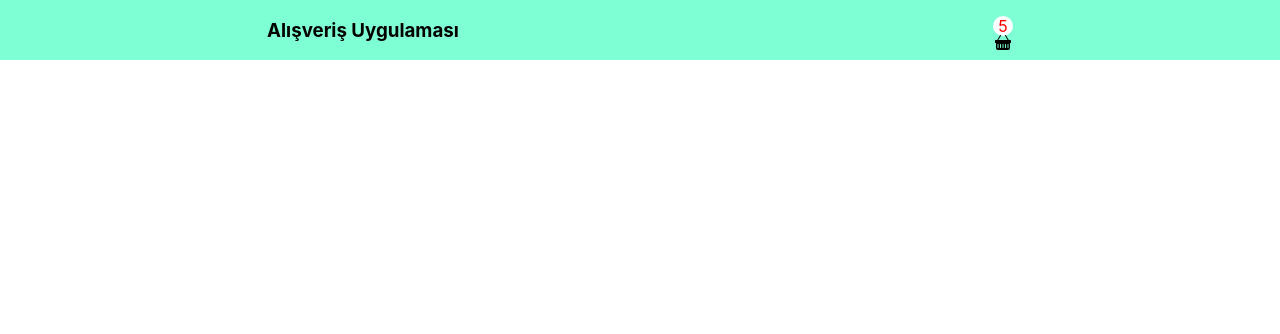
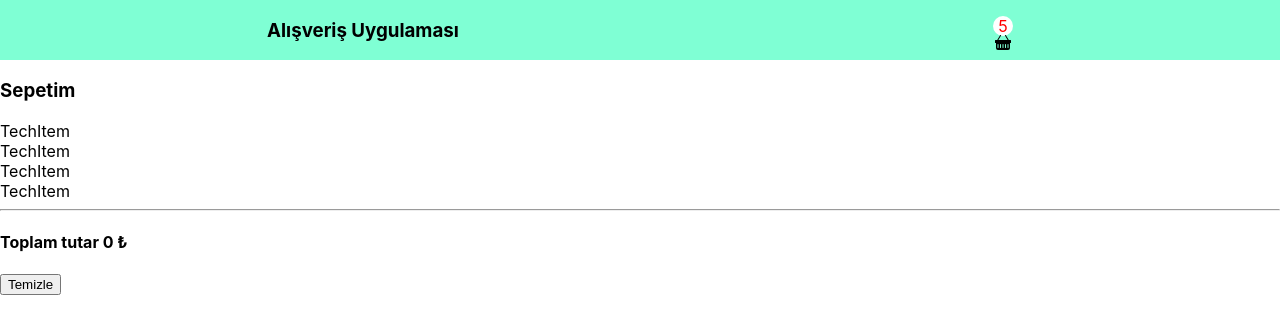
Before and after one commit to Tolga-Ozd/ReduxProje, a React (Create React App) app: page / in a window 1280 px wide. Shown: the top 334 px of the page. Built offline with nearby package versions, Linux system fonts and the light colour scheme.

Commit message:
TechList

```diff
--- a/src/App.js
+++ b/src/App.js
@@ -1,11 +1,14 @@
 import Navbar from "./components/Navbar";
 import "./App.css";
+import TechList from "./components/TechList";
 
 function App() {
   return (
 
     <div>
       <Navbar />
+      <TechList />
+
     </div>
 
   )
--- /dev/null
+++ b/src/components/TechItem.js
@@ -0,0 +1,9 @@
+import React from 'react'
+
+const TechItem = () => {
+  return (
+    <div>TechItem</div>
+  )
+}
+
+export default TechItem
--- /dev/null
+++ b/src/components/TechList.js
@@ -0,0 +1,42 @@
+import React from 'react'
+import TechItem from './TechItem'
+import techItems from '../techItems'
+import { useSelector } from 'react-redux'
+
+const TechList = () => {
+
+    const {cartItems,quantity , total } = useSelector((store)=>store.cart)
+
+  return (
+    <div>
+        { quantity < 1 ? (
+            <section>
+                <header>
+                    <h3>Ürün sepetiniz boş</h3>
+                    </header>
+            </section>
+        ) : (
+            <section>
+                <header>
+                    <h3>Sepetim</h3>
+                </header>
+                <div>
+                    {techItems.map((item) => {
+                        return <TechItem {...item} />
+                    })}
+                </div>
+                <footer>
+                    <hr />
+                    <div>
+                        <h4>Toplam tutar <span> {total} ₺ </span> </h4>
+                    </div>
+                </footer>
+                <button>Temizle</button>
+            </section>
+        )}
+
+    </div>
+  )
+}
+
+export default TechList
--- a/src/control/cartSlice.js
+++ b/src/control/cartSlice.js
@@ -1,10 +1,13 @@
 import { createSlice } from "@reduxjs/toolkit";
+import techItems from "../techItems";
 
 const initialState = {
-    cartItems: [] ,
+    cartItems: techItems ,
     quantity : 5 ,
     total : 0,
 };
+
+console.log(techItems)
 
 const cartSlice = createSlice({
     name: "cart" ,
```
